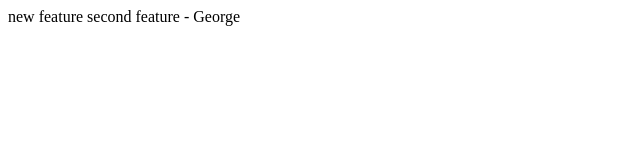
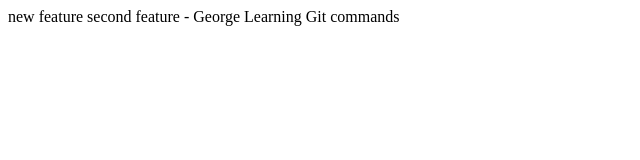
Before and after one commit to marie-hughes30/git_test, a plain HTML site: page src/index.html in a window 1280 px wide. Shown: the whole page, without its empty margins (0-640 px from the left). Drawn offline with Linux system fonts and the light colour scheme.

Commit message:
Add body to feature_a

```diff
--- a/src/index.html
+++ b/src/index.html
@@ -6,5 +6,6 @@
 <body>
   new feature
   second feature - George
+  Learning Git commands
 </body>
 </html>
```
